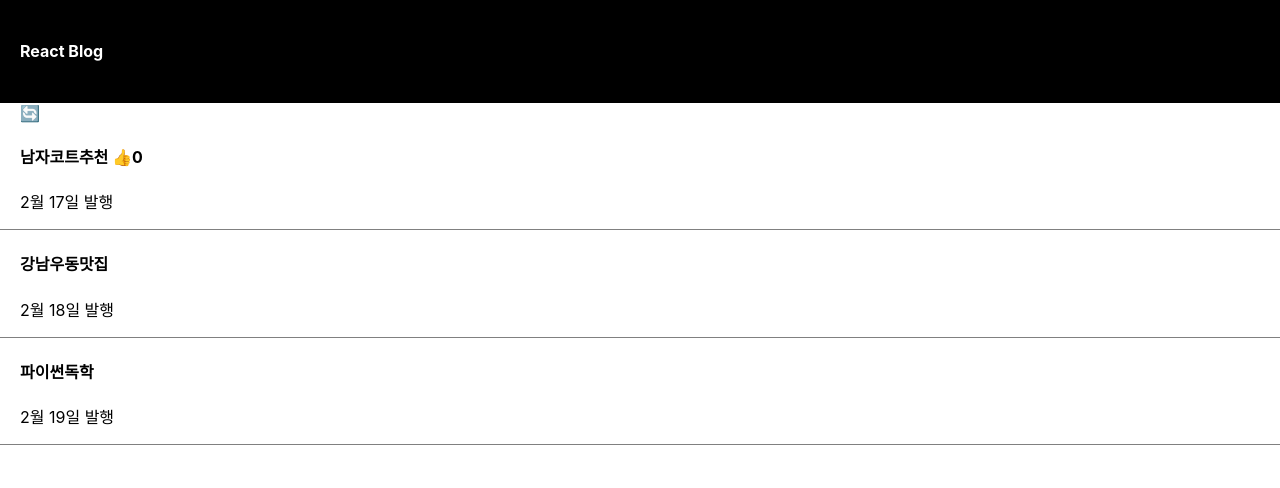
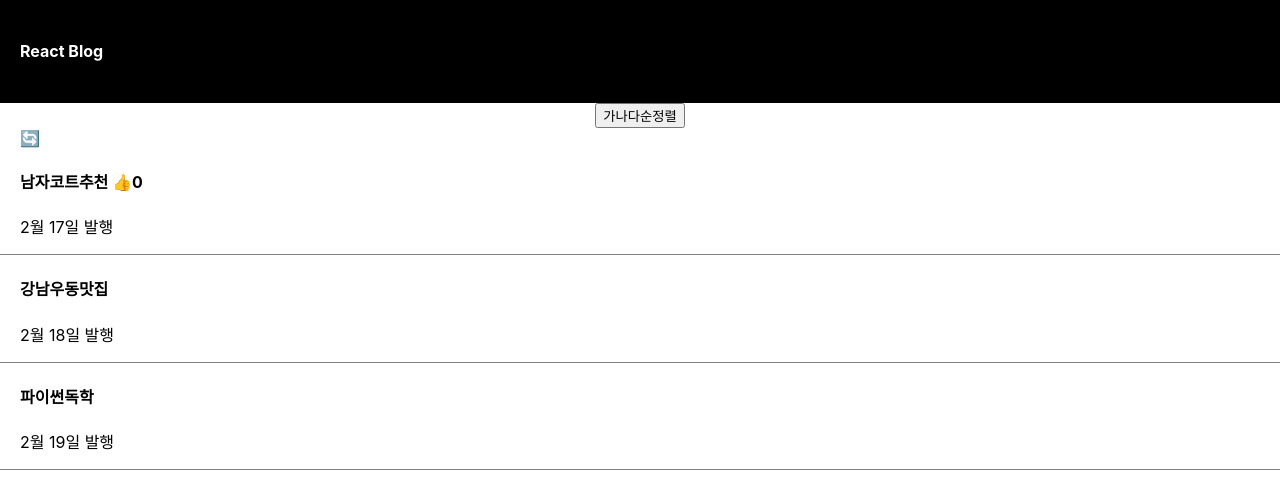
Before and after one commit to jiwoopark727/blog, a React (Create React App) app: page / in a window 1280 px wide. Shown: the top 488 px of the page. Built offline with nearby package versions, Linux system fonts and the light colour scheme.

Commit message:
array, object state 변경하는 법

```diff
--- a/src/App.js
+++ b/src/App.js
@@ -16,6 +16,13 @@ function App() {
         <h4>React Blog</h4>
       </div>
 
+      <button onClick={()=>{
+        let copy = [...title];
+        copy.sort();
+        setTitle(copy);
+      }}>가나다순정렬</button>
+
+
       <div className='list'>
         <span onClick={()=>{
           let copy = [...title];
@@ -27,8 +34,6 @@ function App() {
          {good} </h4>
         <p>2월 17일 발행</p>
       </div>
-
-
       <div className='list'>
         <h4>{ title[1] }</h4>
         <p>2월 18일 발행</p>
```
